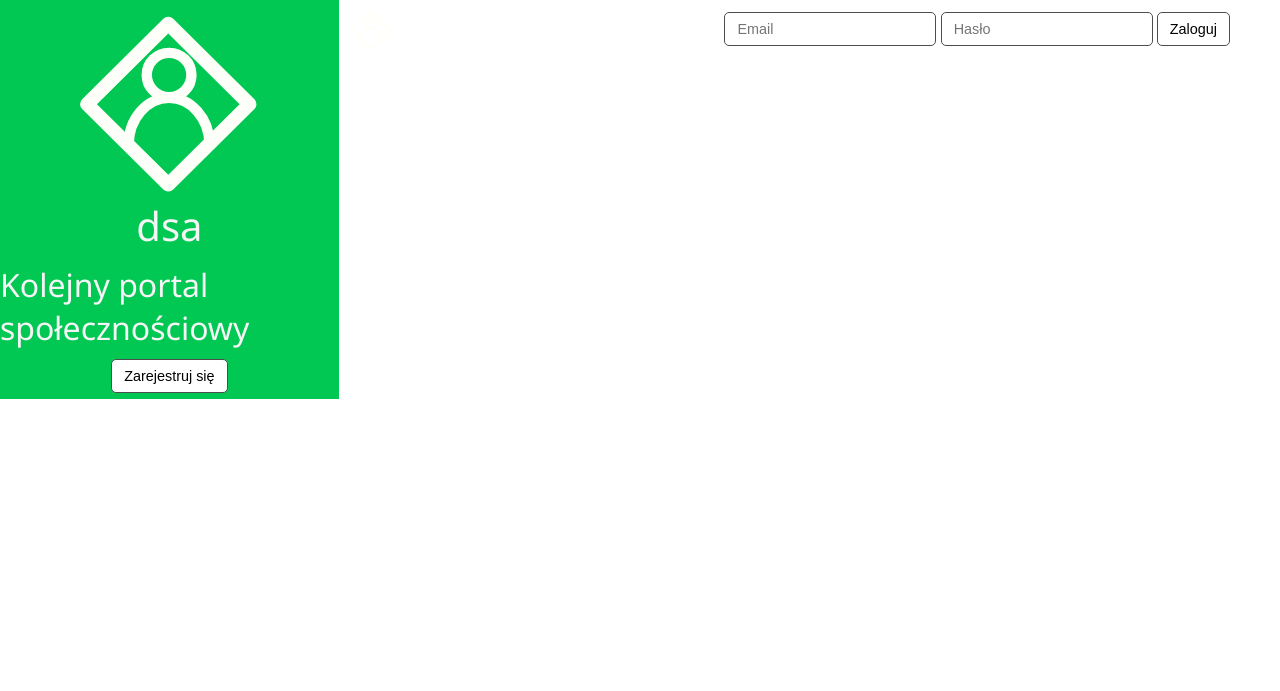
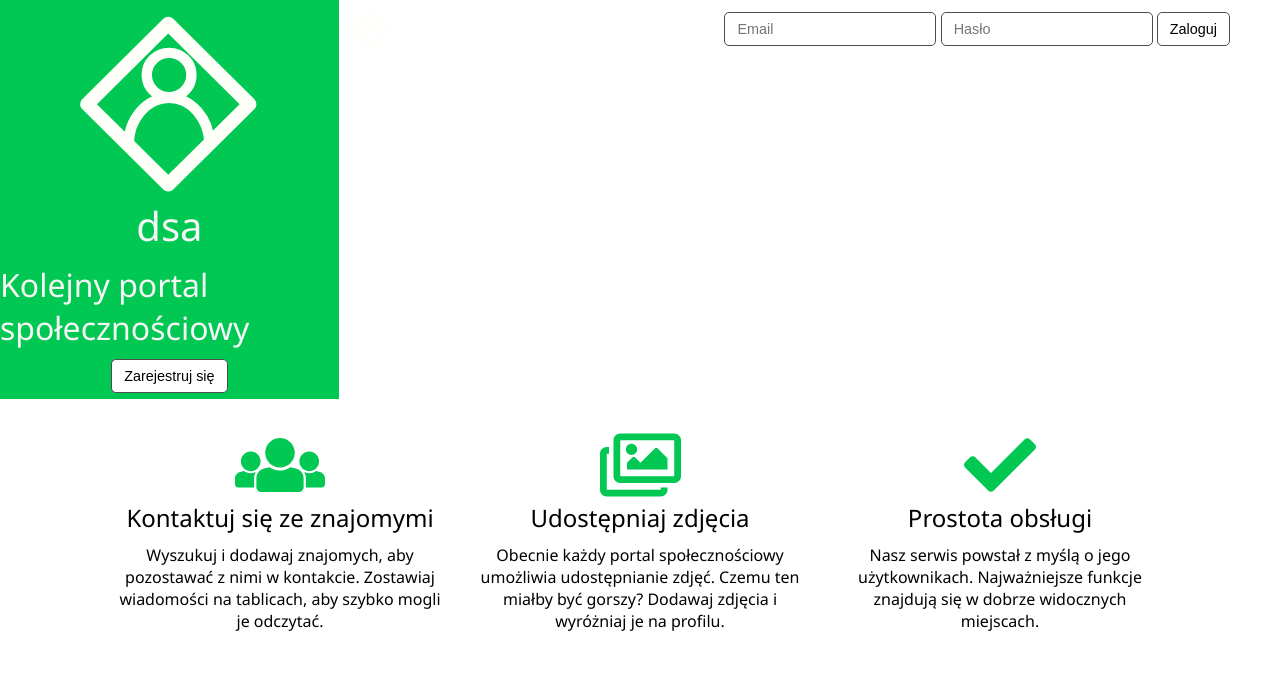
Before and after one commit to MicKlu/skiti, a PHP site: page / in a window 1280 px wide. Shown: the part 61-752 px from the top of the page. Run offline with PHP 8.4, Linux system fonts and the light colour scheme.

Commit message:
Panele pod jumbotronem

```diff
--- a/css/main.css
+++ b/css/main.css
@@ -75,7 +75,7 @@ input[type="text"], input[type="password"] {
     font-size: 0.9rem;
 }
 
-#jumbotron {
+.jumbotron {
 	display: flex;
 	flex-direction: column;
 	justify-content: center;
@@ -85,9 +85,34 @@ input[type="text"], input[type="password"] {
 	color: #f5f5f5;
 }
 
-#jumbotron .logo {
+.jumbotron .logo {
 	width: 192px;
 }
+
+.container {
+	padding: 15px 100px;
+}
+
+.row {
+	display: flex;
+}
+
+.col-4 {
+	flex-grow: 4;
+	flex-basis: 0;
+}
+
+#features .feature {
+	text-align: center;
+	margin: 15px;
+}
+
+#features .feature .feature-icon {
+	font-size: 4.5rem;
+	color: #00c853;
+}
+
+
 
 #navbar {
 	height: 60px;
--- a/footer.php
+++ b/footer.php
@@ -1,2 +1,4 @@
+		<footer id="footer">
+		</footer>
 	</body>
 </html>
--- a/index.php
+++ b/index.php
@@ -1,8 +1,38 @@
 <?php require "header.php" ?>
-<section id="jumbotron">
-<img class="logo" src="img/logo.svg" />
-<h1>dsa</h1>
-<h2>Kolejny portal społecznościowy</h2>
-<button>Zarejestruj się</button>
-</section>
+<main>
+	<section class="jumbotron">
+		<img class="logo" src="img/logo.svg" />
+		<h1>dsa</h1>
+		<h2>Kolejny portal społecznościowy</h2>
+		<button>Zarejestruj się</button>
+	</section>
+	<section class="container" id="features">
+		<div class="row">
+			<div class="col-4 feature">
+				<header>
+					<i class="fas fa-users feature-icon"></i>
+					<h4>Kontaktuj się ze znajomymi</h4>
+				</header>
+				<p>Wyszukuj i dodawaj znajomych, aby pozostawać z nimi w kontakcie. Zostawiaj wiadomości na tablicach, aby szybko mogli je odczytać.</p>
+			</div>
+			<div class="col-4 feature">
+				<header>
+					<i class="far fa-images feature-icon"></i>
+					<h4>Udostępniaj zdjęcia</h4>
+				</header>
+				<p>Obecnie każdy portal społecznościowy umożliwia udostępnianie zdjęć. Czemu ten miałby być gorszy? Dodawaj zdjęcia i wyróżniaj je na profilu.</p>
+			</div>
+			<div class="col-4 feature">
+				<header>
+					<i class="fas fa-check feature-icon"></i>
+					<h4>Prostota obsługi</h4>
+				</header>
+				<p>Nasz serwis powstał z myślą o jego użytkownikach. Najważniejsze funkcje znajdują się w dobrze widocznych miejscach.</p>
+			</div>
+		</div>
+	</section>
+	<section class="container" id="register">
+
+	</section>
+</main>
 <?php require "footer.php" ?>
```
